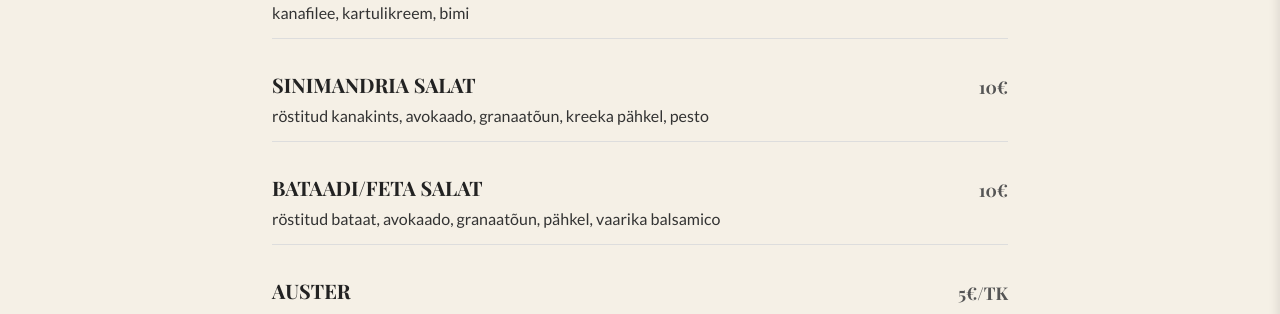
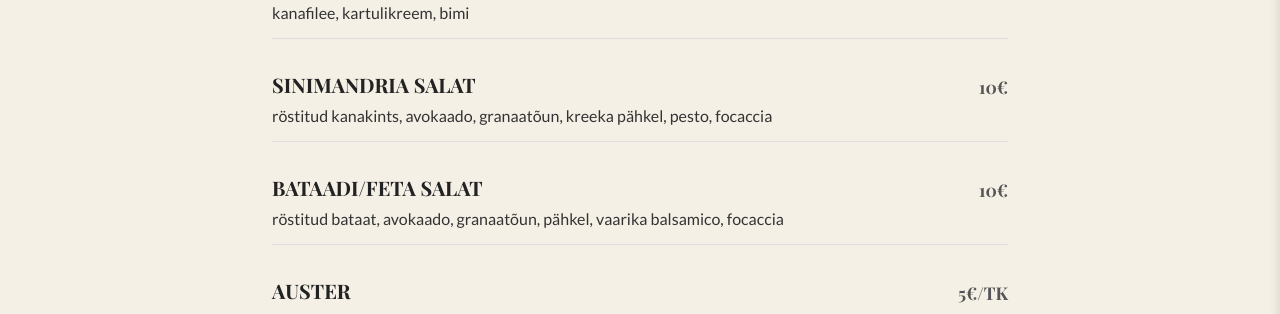
Before and after one commit to m-tu/sinimandria, a Jekyll site: the page built from pages/menu.markdown, in a window 1280 px wide and 900 px high, scrolled down 577 px. Shown: the part 154-468 px from the top of the window. Built offline with Jekyll 4.4.1, drawn with Linux system fonts in a browser that asks for light colours.

Commit message:
Update menu.markdown

```diff
--- a/pages/menu.markdown
+++ b/pages/menu.markdown
@@ -21,59 +21,6 @@
     <p class="menu-note"><a href="../assets/images/sinimandria-joogikaart.pdf" target="_blank">alati saadaval</a></p>
   </div>
 </div>
-<!--
-<div id="hommik" class="menu-heading-group">
-  <h1 class="menu-heading">HOMMIK</h1>
-</div>
--->
-<!--
-<section class="menu-section">
-  <h2 class="menu-heading">MAGUSAM</h2>
-  <div class="menu-item">
-    <h3>TÄIDETUD CROISSANT <span class="price">4.5€</span></h3>
-    <p>Erinevate kreemide ja <em>compote</em> täidistega croissant</p>
-  </div>
-  <div class="menu-item">
-    <h3>AHVILEIB <span class="price">3.5€</span></h3>
-    <p>Pärmi-lehttaignas, kardemoni-sidruni suhkruga. Kaetud maasikaglasuuriga.</p>
-  </div>
-  <div class="menu-item">
-    <h3>KANEELISAI <span class="price">3.5€</span></h3>
-    <p>Brioche taignast, täidiseks pruun või ja sinimandria vürtside segu</p>
-  </div>
-  <div class="menu-item">
-    <h3>TÄIDETUD PESA <span class="price">4.5€</span></h3>
-    <p>Ristlaminatsioonis pärmi-lehttainas, täidetud erinevate kreemide ja <em>compote</em>'ga</p>
-  </div>
-  <div class="menu-item">
-    <h3>KIRSI KEERD <span class="price">3.5€</span></h3>
-    <p>Brioche saia keerd, martsipani ja kirsimoosiga</p>
-  </div>
-  <div class="menu-item">
-    <h3>KOHUPIIMA KORP <span class="price">3.5€</span></h3>
-    <p>Pärmi-lehttaignas kohupiimakorp, meie maja moos ja värsked marjad</p>
-  </div>
-</section>
-<section class="menu-section">
-  <h2 class="menu-heading">SOOLASEM</h2>
-  <div class="menu-item">
-    <h3>CROISSANT <span class="price">3€</span></h3>
-    <p>Pärmi-lehttaigna klassika</p>
-  </div>
-  <div class="menu-item">
-    <h3>"CHEESELOVER" CROISSANT<span class="price">5€</span></h3>
-    <p>Juustu mousse ja meie maja croissant</p>
-  </div>
-  <div class="menu-item">
-    <h3>PIPRASINGI CROISSANT <span class="price">5€</span></h3>
-    <p>Piprane sink, marineeritud kurk, majonees ja meie maja croissant</p>
-  </div>
-  <div class="menu-item">
-    <h3>LILLKAPSA PESA <span class="price">3.5€</span></h3>
-    <p>Pärmi-lehttaignass lillkapsakreem ja juust</p>
-  </div>
-</section>
--->
 
 <div id="brunch" class="menu-heading-group">
   <h1 class="menu-heading">BRUNCH</h1>
@@ -97,11 +44,11 @@
   </div>
   <div class="menu-item">
     <h3>SINIMANDRIA SALAT <span class="price">10€</span></h3>
-    <p>röstitud kanakints, avokaado, granaatõun, kreeka pähkel, pesto</p>
+    <p>röstitud kanakints, avokaado, granaatõun, kreeka pähkel, pesto, focaccia</p>
   </div>
   <div class="menu-item">
     <h3>BATAADI/FETA SALAT <span class="price">10€</span></h3>
-    <p>röstitud bataat, avokaado, granaatõun, pähkel, vaarika balsamico</p>
+    <p>röstitud bataat, avokaado, granaatõun, pähkel, vaarika balsamico, focaccia</p>
   </div>
   <div class="menu-item">
     <h3>AUSTER <span class="price">5€/tk</span></h3>
```
